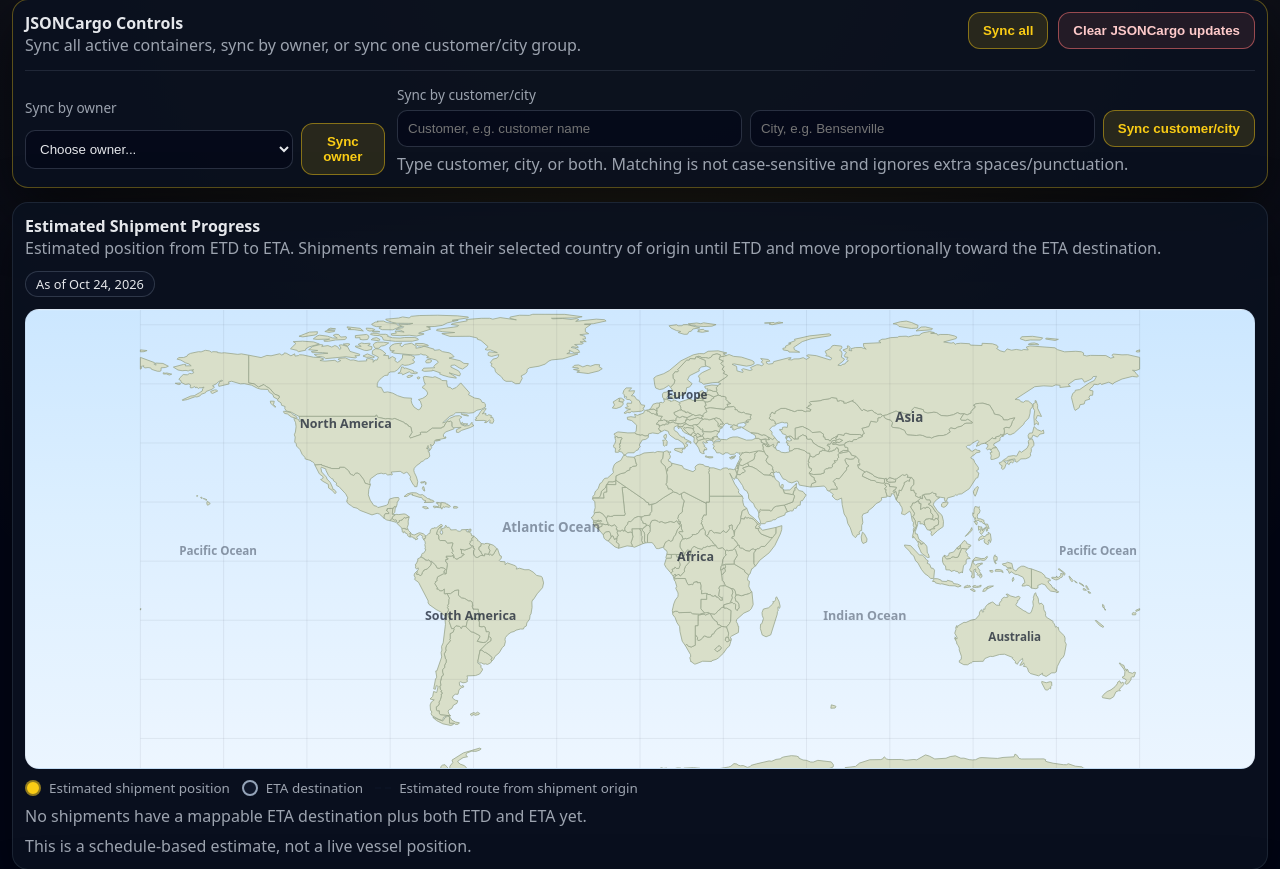
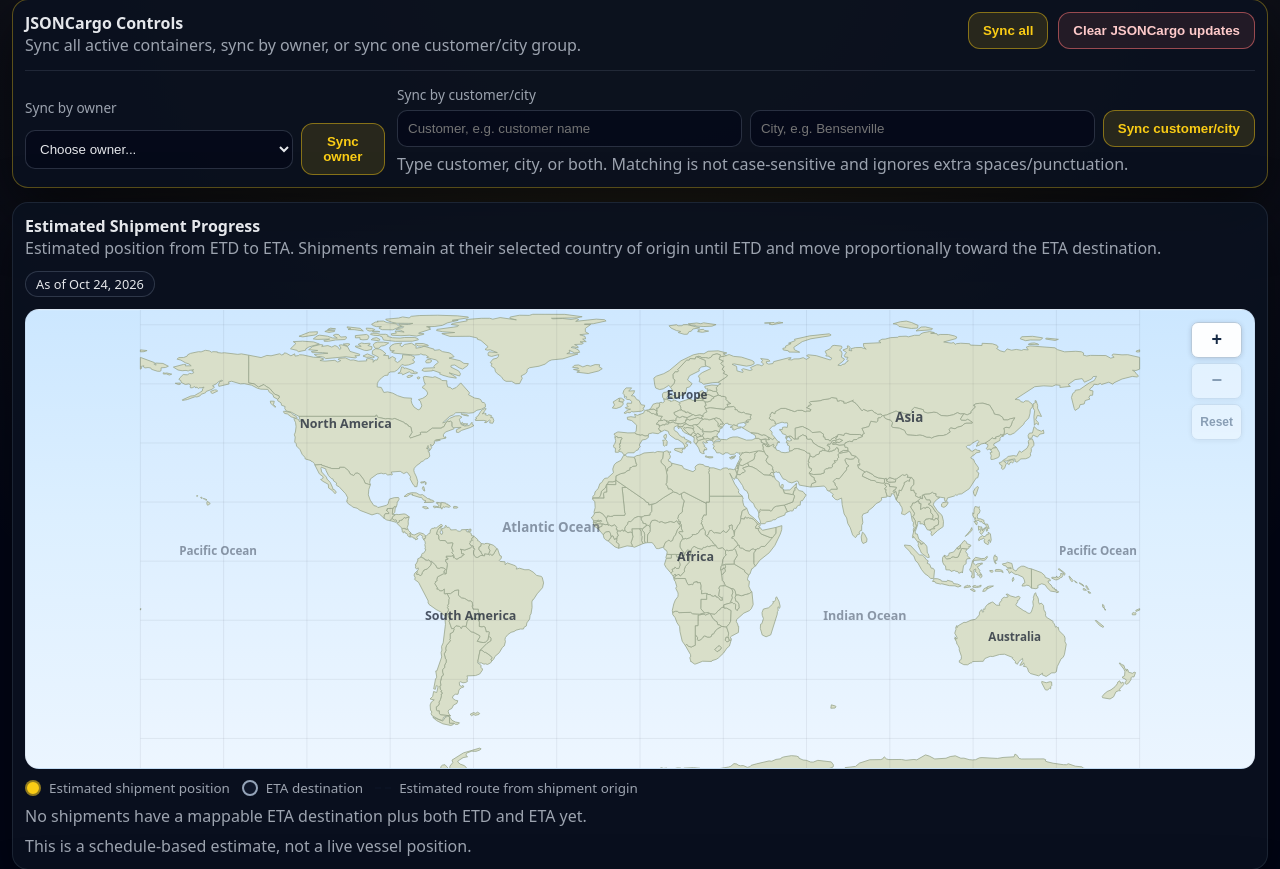
Before and after one commit to spencerlevinson11/lemonade-automation-portal, a Django app: page /automations/orders/ in a window 1280 px wide. Shown: the part 77-946 px from the top of the page. Run offline with Django 5.2, Linux system fonts and the light colour scheme; a user stored in the database is signed in; data comes from the database, SQL or seed files in the repository; data that the repository does not hold is empty; parts of the project's set-up code (start-up, migrations or seed data) failed here and were passed over; some libraries are stand-ins or nearby versions.

Commit message:
Update order_tracker.html

```diff
--- a/core/templates/core/order_tracker.html
+++ b/core/templates/core/order_tracker.html
@@ -185,6 +185,32 @@
       height: 100%;
       display: block;
     }
+    .shipment-map-zoom-controls {
+      position: absolute;
+      top: 12px;
+      right: 12px;
+      z-index: 5;
+      display: flex;
+      flex-direction: column;
+      gap: 5px;
+    }
+    .shipment-map-zoom-controls button {
+      min-width: 38px;
+      min-height: 36px;
+      padding: 5px 8px;
+      border: 1px solid #b7c9da;
+      border-radius: 7px;
+      background: rgba(255,255,255,.96);
+      color: #172b46;
+      font-weight: 800;
+      font-size: 18px;
+      cursor: pointer;
+      box-shadow: 0 1px 5px rgba(15,23,42,.15);
+    }
+    .shipment-map-zoom-controls button:disabled { opacity: .4; cursor: default; }
+    .shipment-map-zoom-controls button:last-child { font-size: 12px; }
+    #shipmentProgressMap svg { touch-action: none; cursor: grab; }
+    #shipmentProgressMap svg.is-panning { cursor: grabbing; }
     .map-legend {
       display:flex;
       gap:12px;
@@ -941,6 +967,82 @@
       svg.setAttribute('aria-label', 'Estimated shipment routes between selected origins and destinations');
       mapEl.insertBefore(svg, popupEl || null);
 
+      // Zooming changes only the SVG viewport: basemap, arcs and shipment markers
+      // stay in the same coordinate system and retain their original positions.
+      let viewport = { x: 0, y: 0, w: width, h: height };
+      const minScale = 1;
+      const maxScale = 8;
+      const limit = (n, a, b) => Math.max(a, Math.min(b, n));
+      const zoomControls = document.createElement('div');
+      zoomControls.className = 'shipment-map-zoom-controls';
+      zoomControls.setAttribute('role', 'group');
+      zoomControls.setAttribute('aria-label', 'Map zoom controls');
+      const makeZoomButton = (label, title) => {
+        const button = document.createElement('button');
+        button.type = 'button';
+        button.textContent = label;
+        button.title = title;
+        button.setAttribute('aria-label', title);
+        zoomControls.appendChild(button);
+        return button;
+      };
+      const zoomInButton = makeZoomButton('+', 'Zoom in');
+      const zoomOutButton = makeZoomButton('−', 'Zoom out');
+      const resetZoomButton = makeZoomButton('Reset', 'Reset map zoom and position');
+      mapEl.appendChild(zoomControls);
+      const applyViewport = () => {
+        viewport.w = limit(viewport.w, width / maxScale, width / minScale);
+        viewport.h = viewport.w * height / width;
+        viewport.x = limit(viewport.x, 0, width - viewport.w);
+        viewport.y = limit(viewport.y, 0, height - viewport.h);
+        svg.setAttribute('viewBox', `${viewport.x} ${viewport.y} ${viewport.w} ${viewport.h}`);
+        zoomInButton.disabled = viewport.w <= width / maxScale + 0.01;
+        zoomOutButton.disabled = viewport.w >= width - 0.01;
+        resetZoomButton.disabled = viewport.w >= width - 0.01 && viewport.x === 0 && viewport.y === 0;
+      };
+      const zoomAt = (factor, fractionX = .5, fractionY = .5) => {
+        const nextW = limit(viewport.w / factor, width / maxScale, width);
+        const nextH = nextW * height / width;
+        viewport.x += fractionX * (viewport.w - nextW);
+        viewport.y += fractionY * (viewport.h - nextH);
+        viewport.w = nextW;
+        viewport.h = nextH;
+        applyViewport();
+      };
+      zoomInButton.addEventListener('click', () => zoomAt(1.5));
+      zoomOutButton.addEventListener('click', () => zoomAt(1 / 1.5));
+      resetZoomButton.addEventListener('click', () => {
+        viewport = { x: 0, y: 0, w: width, h: height };
+        applyViewport();
+      });
+      svg.addEventListener('wheel', (event) => {
+        event.preventDefault();
+        const rect = svg.getBoundingClientRect();
+        if (!rect.width || !rect.height) return;
+        zoomAt(event.deltaY < 0 ? 1.2 : 1 / 1.2,
+          limit((event.clientX - rect.left) / rect.width, 0, 1),
+          limit((event.clientY - rect.top) / rect.height, 0, 1));
+      }, { passive: false });
+      let panStart = null;
+      svg.addEventListener('pointerdown', (event) => {
+        if (event.button !== 0 || viewport.w >= width) return;
+        panStart = { x: event.clientX, y: event.clientY, vx: viewport.x, vy: viewport.y };
+        svg.setPointerCapture(event.pointerId);
+        svg.classList.add('is-panning');
+      });
+      svg.addEventListener('pointermove', (event) => {
+        if (!panStart) return;
+        const rect = svg.getBoundingClientRect();
+        viewport.x = panStart.vx - (event.clientX - panStart.x) * viewport.w / rect.width;
+        viewport.y = panStart.vy - (event.clientY - panStart.y) * viewport.h / rect.height;
+        applyViewport();
+      });
+      const stopPan = () => { panStart = null; svg.classList.remove('is-panning'); };
+      svg.addEventListener('pointerup', stopPan);
+      svg.addEventListener('pointercancel', stopPan);
+      svg.addEventListener('lostpointercapture', stopPan);
+      applyViewport();
+
       const add = (tag, attrs = {}, parent = svg) => {
         const el = document.createElementNS(svgNS, tag);
         Object.entries(attrs).forEach(([key, value]) => el.setAttribute(key, String(value)));
```
